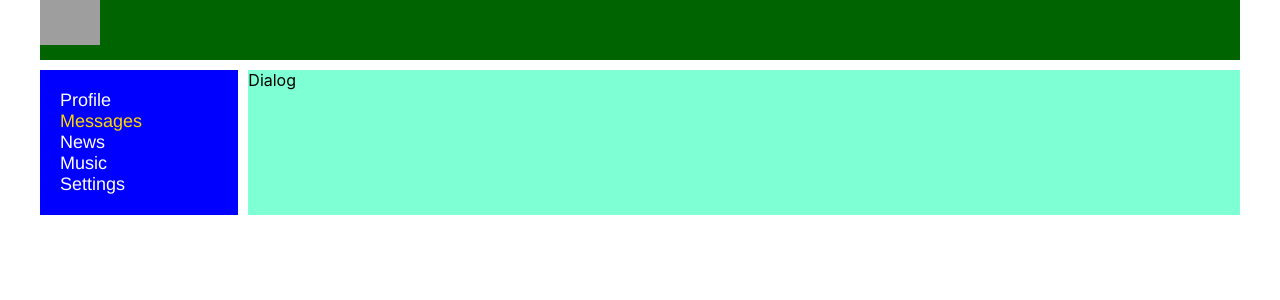
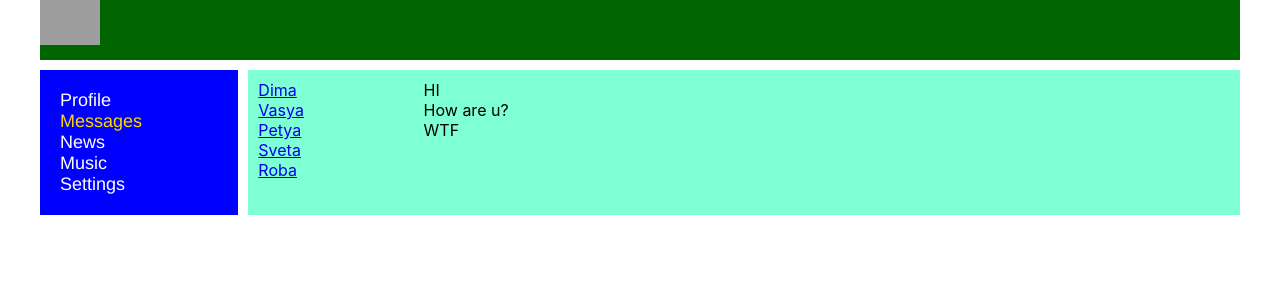
Before and after one commit to EvgenTen/social_network, a React (Create React App) app: page /dialogs in a window 1280 px wide. Shown: the top 300 px of the page. Built offline with nearby package versions, Linux system fonts and the light colour scheme; grey boxes are pictures that could not be loaded.

Commit message:
NavLink added

```diff
--- a/src/components/Dialogs/Dialogs.jsx
+++ b/src/components/Dialogs/Dialogs.jsx
@@ -1,11 +1,34 @@
-import React from "react"
-import classes from './Dialogs.module.css'
+import React from "react";
+import classes from "./Dialogs.module.css";
+import { NavLink } from "react-router-dom";
 
-const Dialogs = (props) => {
+const DialogItem = props => {
   return (
-    <header>
-    Dialog
-    </header>
-  )
-}
-export default Dialogs
+    <div className={classes.dialog}>
+      <NavLink to={"/dialogs/" + props.id}>{props.name}</NavLink>
+    </div>
+  );
+};
+
+const Message = props => {
+  return <div className={classes.message}>{props.message}</div>;
+};
+const Dialogs = props => {
+  return (
+    <div className={classes.dialogs}>
+      <div className={classes.dialogsItems}>
+        <DialogItem name="Dima" id="1" />
+        <DialogItem name="Vasya" id="2" />
+        <DialogItem name="Petya" id="3" />
+        <DialogItem name="Sveta" id="4" />
+        <DialogItem name="Roba" id="5" />
+      </div>
+      <div className={classes.messages}>
+        <Message message="HI" />
+        <Message message="How are u?" />
+        <Message message="WTF" />
+      </div>
+    </div>
+  );
+};
+export default Dialogs;
--- a/src/components/Dialogs/Dialogs.module.css
+++ b/src/components/Dialogs/Dialogs.module.css
@@ -0,0 +1,14 @@
+.dialogs {
+  display: grid;
+  grid-template-columns: 2fr 10fr;
+}
+.dialogsItems {
+  padding: 10px;
+}
+
+.dialogsItems .active {
+  color: gold;
+}
+.messages {
+  padding: 10px;
+}
--- a/src/components/Navbar/Navbar.jsx
+++ b/src/components/Navbar/Navbar.jsx
@@ -1,23 +1,23 @@
 import React from "react";
 import classes from './Navbar.module.css'
-import {NavLink, BrowserRouter, Route} from "react-router-dom";
+import { NavLink, BrowserRouter, Route } from "react-router-dom";
 
 const Navbar = () => {
   return (
     <nav className={classes.navi}>
-      <div className ={`${classes.item} ${classes.active}`}>
+      <div className={classes.item}>
         <NavLink to="/profile" activeClassName={classes.activeLink}>Profile</NavLink>
       </div>
-	  <div className ={classes.item}>
-	  <NavLink to="/dialogs" activeClassName={classes.activeLink}>Messages</NavLink>
+      <div className={classes.item}>
+        <NavLink to="/dialogs" activeClassName={classes.activeLink}>Messages</NavLink>
       </div>
-	  <div className ={classes.item}>
+      <div className={classes.item}>
         <a>News</a>
       </div>
-	  <div className ={classes.item}>
+      <div className={classes.item}>
         <a>Music</a>
       </div>
-	  <div className ={classes.item}>
+      <div className={classes.item}>
         <a>Settings</a>
       </div>
     </nav>
--- a/src/components/Profile/Profile.jsx
+++ b/src/components/Profile/Profile.jsx
@@ -1,5 +1,5 @@
 import React from "react";
-import classes from '../../App.css'
+import classes from "../../App.css";
 import MyPosts from "./MyPosts/MyPosts";
 
 const Profile = () => {
@@ -7,13 +7,14 @@ const Profile = () => {
     <div className={classes.profile}>
       <div>
         <img
+          height="100px"
           src="https://static.interestingengineering.com/images/APRIL/sizes/black_hole_resize_md.jpg"
           alt="New content"
         />
-		</div>
-		<div>ava + description</div>
-    <MyPosts />
-	</div>
+      </div>
+      <div>ava + description</div>
+      <MyPosts />
+    </div>
   );
 };
 export default Profile;
```
